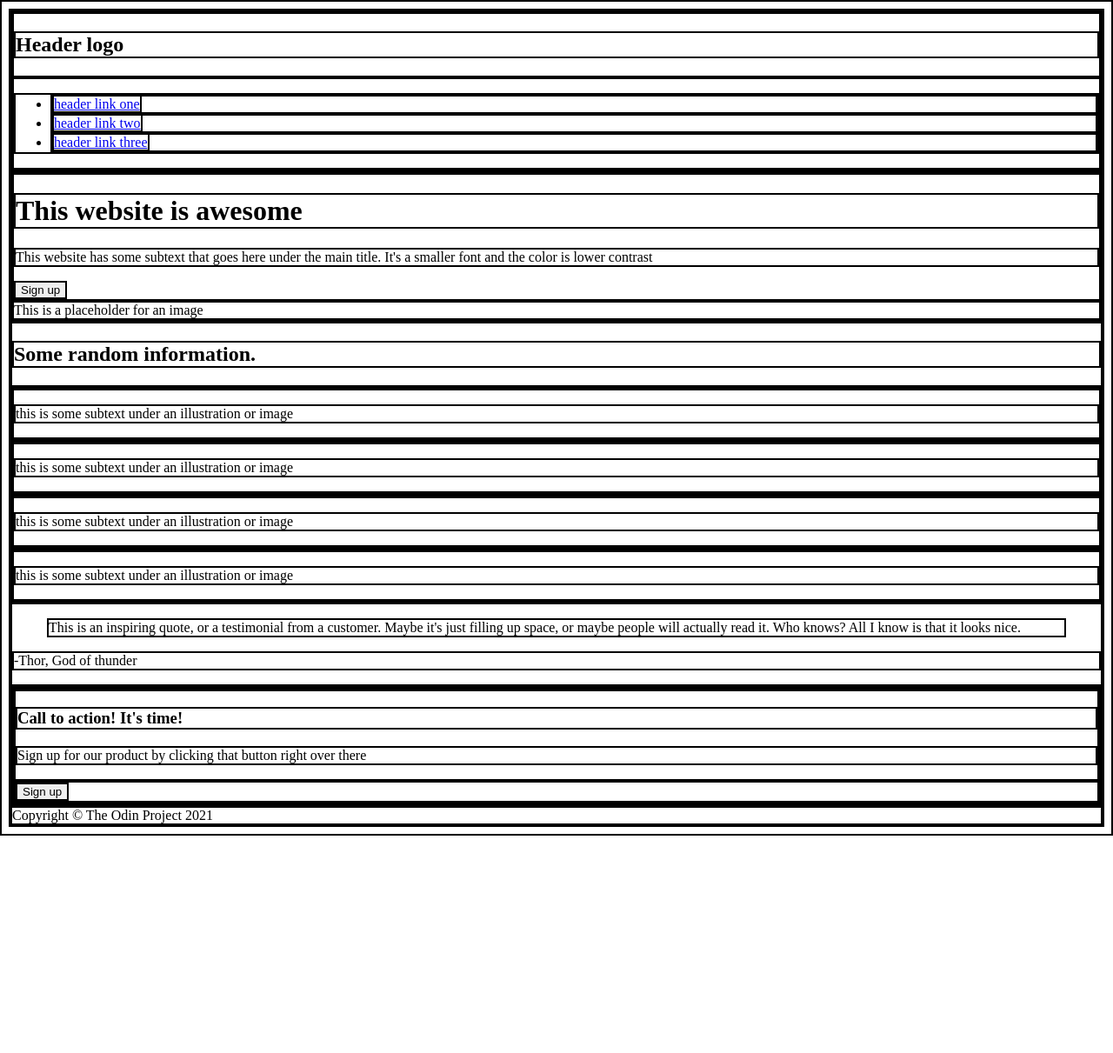
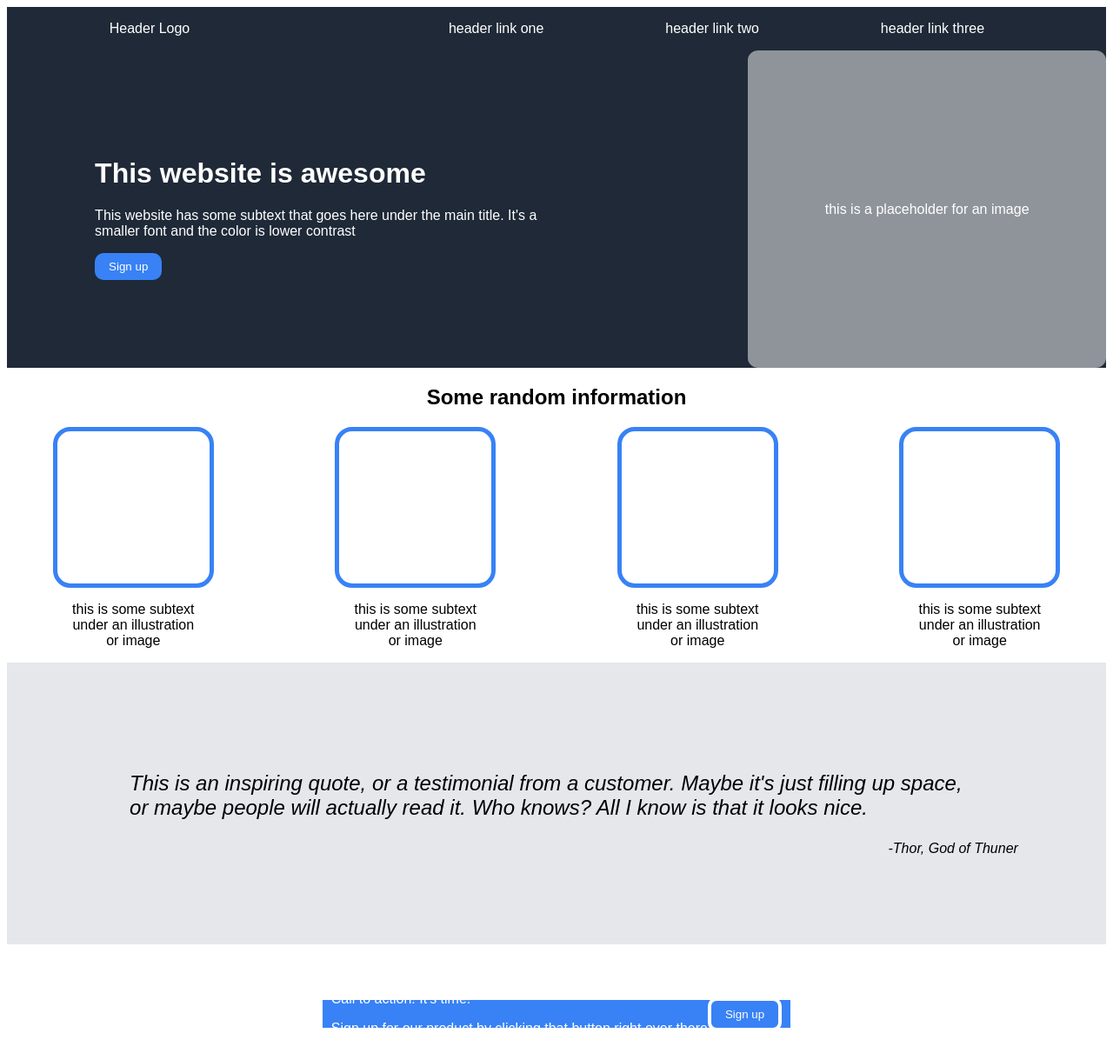
Before and after one commit to baraa-mae/landing-page, a plain HTML site: page index.html in a window 1280 px wide. Shown: the top 1211 px of the page at 87% size. Before the commit the page ends 961 px from the top, so only its background shows below. Drawn offline with Linux system fonts and the light colour scheme.

Commit message:
Finished the website

```diff
--- a/index.html
+++ b/index.html
@@ -4,61 +4,70 @@
 <head>
     <meta charset="UTF-8">
     <meta name="viewport" content="width=device-width, initial-scale=1.0">
-    <title>Landing page</title>
+    <title>Landing Page</title>
     <link rel="stylesheet" href="style.css">
+
 </head>
 
 <body>
     <header>
-        <div><h2>Header logo</h2></div>
-        <div><ul>
+        <div class="bar">
+            <p>Header Logo</p>
+            <ul>
                 <li><a href="#">header link one</a></li>
                 <li><a href="#">header link two</a></li>
                 <li><a href="#">header link three</a></li>
-        </ul></div>
-    </header>
-    <div class="section01">
-        <div>
+            </ul>
+        </div>
+
+            <div class="content">
+                <div class="text">
                     <h1>This website is awesome</h1>
-            <p>This website has some subtext that goes here under the main title. It's a smaller font and the color is
-                lower contrast</p>
+                    <p>This website has some subtext that goes here under the main title. It's a smaller font and the
+                        color
+                        is lower contrast</p>
                     <button>Sign up</button>
                 </div>
-        <div>This is a placeholder for an image</div>
-    </div>
-    <div class="section02">
-        <h2>Some random information.</h2>
-        <div>
-            <div></div>
-            <p>this is some subtext under an illustration or image</p>
-        </div>
-        <div>
-            <div></div>
-            <p>this is some subtext under an illustration or image</p>
-        </div>
-        <div>
-            <div></div>
-            <p>this is some subtext under an illustration or image</p>
-        </div>
-        <div>
-            <div></div>
-            <p>this is some subtext under an illustration or image</p>
+                <div class="image">
+                    <p>this is a placeholder for an image</p>
                 </div>
             </div>
-    <div class="section03">
-        <blockquote>This is an inspiring quote, or a testimonial from a customer. Maybe it's just filling up space, or
+    </header>
+    <div class="info">
+        <h2>Some random information</h2>
+        <div class="tiles">
+            <div class="block">
+                <div class="image"></div>
+                <p class="subtext">this is some subtext under an illustration or image</p>
+            </div>
+            <div class="block">
+                <div class="image"></div>
+                <p class="subtext">this is some subtext under an illustration or image</p>
+            </div>
+            <div class="block">
+                <div class="image"></div>
+                <p class="subtext">this is some subtext under an illustration or image</p>
+            </div>
+            <div class="block">
+                <div class="image"></div>
+                <p class="subtext">this is some subtext under an illustration or image</p>
+            </div>
+        </div>
+
+    </div>
+    <div class="inspo">
+            <blockquote>This is an inspiring quote, or a testimonial from a customer. Maybe it's just filling up space,
+                or
                 maybe people will actually read it. Who knows? All I know is that it looks nice.</blockquote>
-        <p>-Thor, God of thunder</p>
+            <cite>-Thor, God of Thuner</cite>
     </div>
-    <div class="section04">
-        <div class="call">
+    <div class="action">
+        <div class="sign">
             <div>
-                <h3>Call to action! It's time!</h3>
+                <p>Call to action! It's time!</p>
                 <p>Sign up for our product by clicking that button right over there</p>
             </div>
-            <div>
-                <button>Sign up</button>
-            </div>
+            <div class="button"><button>Sign up</button></div>
         </div>
     </div>
     <footer>
--- a/style.css
+++ b/style.css
@@ -1,3 +1,146 @@
 * {
-    border: 2px solid black;
+    font-family: Arial, Helvetica, sans-serif;
 }
+
+header {
+    background-color: #1F2937;
+    color: white;
+    button {
+        border:none;
+    }
+}
+
+footer {
+    background-color: #1F2937;
+}
+
+.bar p {
+    margin: auto;
+}
+
+header .image {
+    background-color: rgba(255, 255, 255, 0.5);
+}
+
+.content {
+    display: flex;
+    justify-content: space-between;
+}
+
+.text {
+    width: 42vw;
+    padding: 8%;
+}
+
+.image {
+    display: flex;
+    justify-content: center;
+    align-items: center;
+    padding: 7%;
+    border-radius: 3%;
+}
+
+.bar {
+    display: flex;
+    justify-content: space-between;
+}
+
+.info {
+    text-align: center;
+}
+
+.tiles {
+    display: flex;
+    justify-content: space-evenly;
+    gap: 8vw;
+    text-align: center;
+}
+
+.block {
+    display: flex;
+    flex-direction: column;
+    align-items: center;
+    width: 12vw;
+}
+
+.block .image {
+    height: 12vw;
+    width: 12vw;
+    border: 5px solid #3882F6;
+    border-radius: 20px;
+}
+
+ul {
+    display: flex;
+    width: 70vw;
+    justify-content: space-evenly;
+    list-style: none;
+}
+
+a {
+    text-decoration: none;
+    color: white;
+}
+
+.quote {
+    height: 20vh;
+    width: 80vw;
+    display: flex;
+    flex-direction: column;
+    justify-content: space-evenly;
+}
+
+blockquote {
+    font-style: italic;
+    font-weight: lighter;
+    font-size: 24px;
+}
+
+cite {
+    align-self: flex-end;
+}
+
+.inspo {
+    display: flex;
+    flex-direction: column;
+    background-color: #E5E7EB;
+    padding: 8%;
+}
+
+.action {
+    display: flex;
+    gap: 10vw;
+    height: 20vh;
+    justify-content: center;
+}
+
+
+button {
+    padding: 8px 16px;
+    background-color: #3882F6;
+    border: 4px solid white;
+    border-radius: 10px;
+    color: white;
+}
+
+.action .button {
+    display: flex;
+    align-items: center;
+    justify-content: flex-start;
+}
+
+.sign {
+    background-color: #3882F6;
+    margin: 5vw;
+    padding: 10px;
+    color: white;
+    display: flex;
+    align-items: center;
+    justify-content: center;
+}
+
+footer {
+    color: white;
+    text-align: center;
+    padding:2%;
+}
```
Lines whose indentation alone changed are shown as unchanged.
